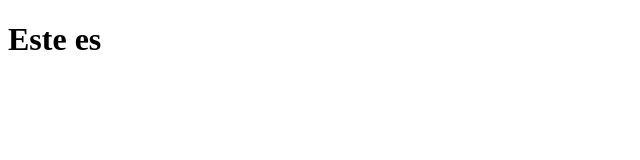
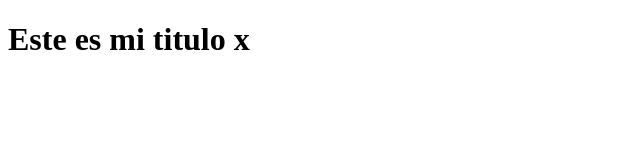
Before and after one commit to fedefabre1/pruebaGit, a plain HTML site: page index.html in a window 1280 px wide. Shown: the whole page, without its empty margins (0-640 px from the left). Drawn offline with Linux system fonts and the light colour scheme.

Commit message:
probando sin mirar

```diff
--- a/index.html
+++ b/index.html
@@ -6,6 +6,6 @@
     <title>Probando Git</title>
 </head>
 <body>
-    <h1> Este es </h1>
+    <h1> Este es mi titulo x </h1>
 </body>
 </html>
```
